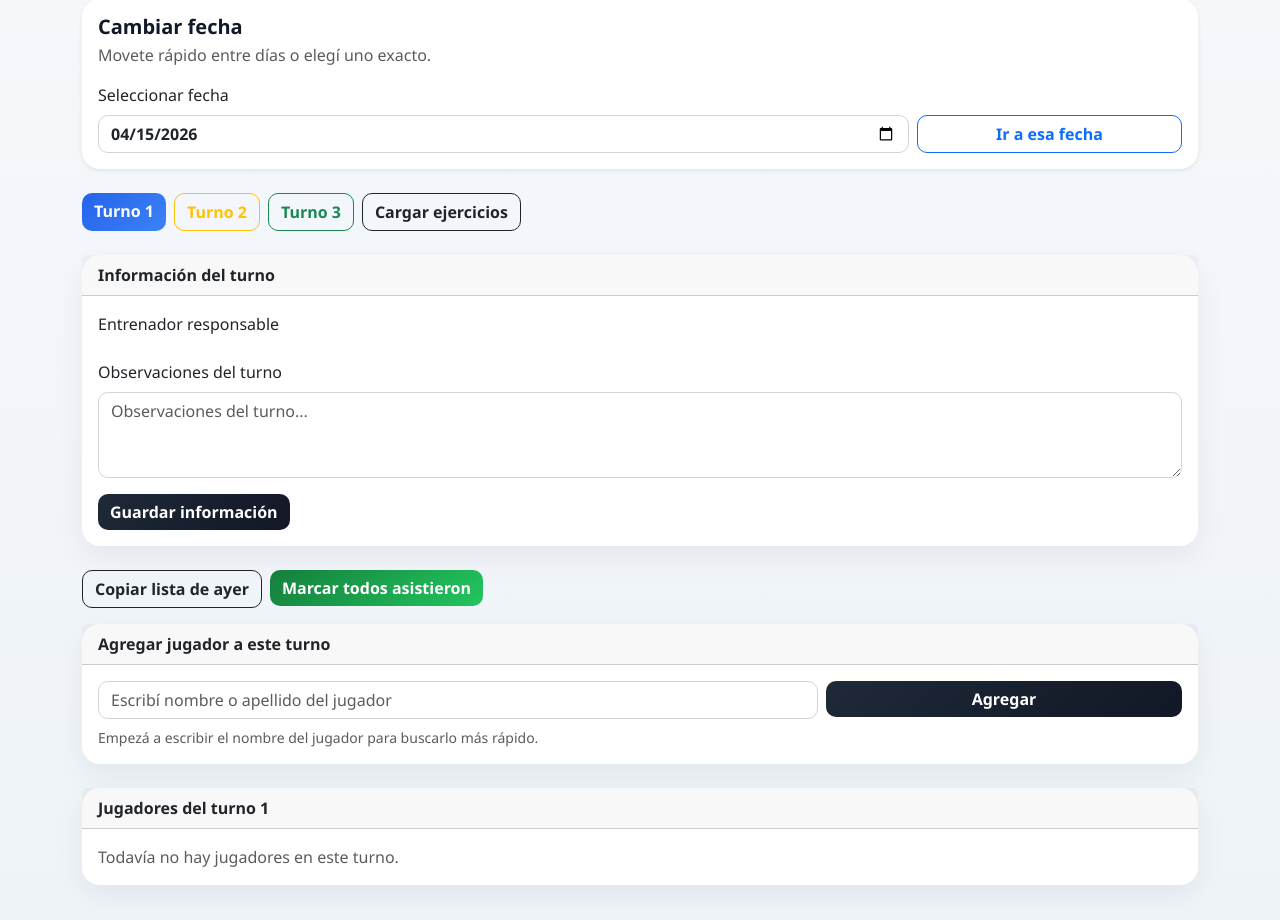
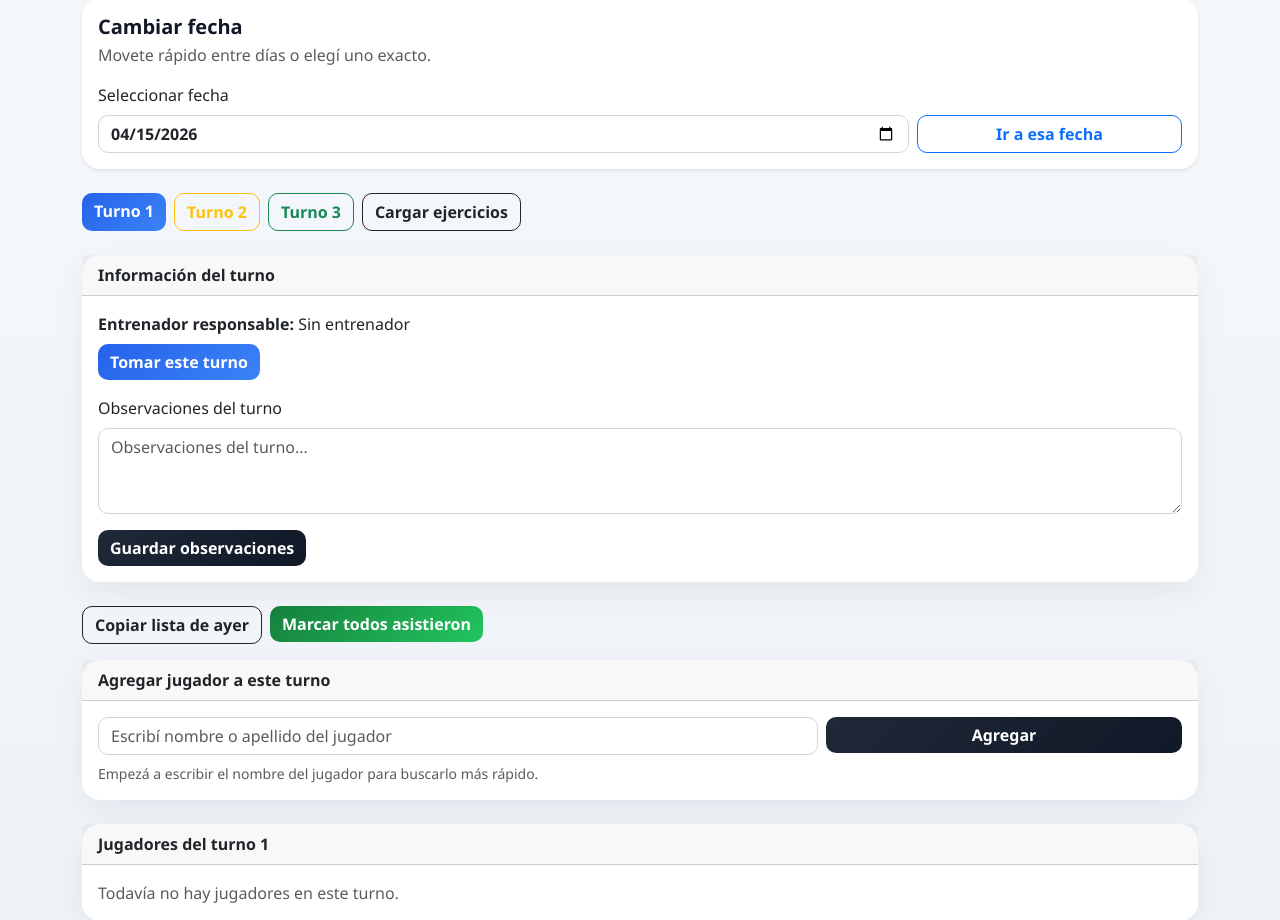
Before and after one commit to eitommy/app-entrenador-tdm, a Django app: page /dia/2026-04-15/turno/1/ in a window 1280 px wide. Shown: the part 195-1115 px from the top of the page. Run offline with Django 5.2, Linux system fonts and the light colour scheme; the visitor is signed in with stand-in values (Sample User, id 1); data comes from the database, SQL or seed files in the repository; data that the repository does not hold is empty.

Commit message:
Agrega toma de turno y acceso a ejercicios por jugador

```diff
--- a/asistencia/templates/asistencia/dia_turno.html
+++ b/asistencia/templates/asistencia/dia_turno.html
@@ -64,13 +64,24 @@
 <div class="card mb-4">
     <div class="card-header fw-bold">Información del turno</div>
     <div class="card-body">
+
+        <div class="mb-3">
+            <p class="mb-2">
+                <strong>Entrenador responsable:</strong> {{ nombre_entrenador }}
+            </p>
+
+            {% if not entrenamiento.entrenador %}
+                <form method="post" action="{% url 'tomar_turno' entrenamiento.id %}" class="mb-3">
+                    {% csrf_token %}
+                    <button type="submit" class="btn btn-primary">
+                        Tomar este turno
+                    </button>
+                </form>
+            {% endif %}
+        </div>
+
         <form method="post" action="{% url 'guardar_info_entrenamiento' entrenamiento.id %}">
             {% csrf_token %}
-
-            <div class="mb-3">
-                <label class="form-label">Entrenador responsable</label>
-                {{ entrenamiento_form.entrenador }}
-            </div>
 
             <div class="mb-3">
                 <label class="form-label">Observaciones del turno</label>
@@ -78,7 +89,7 @@
             </div>
 
             <button type="submit" class="btn btn-dark">
-                Guardar información
+                Guardar observaciones
             </button>
         </form>
     </div>
@@ -148,7 +159,12 @@
                 {% for item in asistencias %}
                     <div class="list-group-item attendance-row">
                         <div class="d-flex flex-column flex-md-row justify-content-between align-items-md-center gap-3">
-                            <div class="fw-semibold">{{ item.jugador }}</div>
+                            <div>
+                                <div class="fw-semibold">{{ item.jugador }}</div>
+                                <small class="text-muted">
+                                    Cargá los ejercicios realizados desde el botón Ejercicios.
+                                </small>
+                            </div>
 
                             <div class="d-flex flex-wrap gap-2">
                                 <button type="button"
@@ -171,6 +187,11 @@
                                         data-status="tarde">
                                     Tarde
                                 </button>
+
+                                <a class="btn btn-outline-primary"
+                                   href="{% url 'cargar_ejercicios' %}?jugador={{ item.jugador.id }}&fecha={{ fecha|date:'Y-m-d' }}">
+                                    Ejercicios
+                                </a>
 
                                 <form method="post" action="{% url 'quitar_jugador' item.id %}">
                                     {% csrf_token %}
--- a/asistencia/urls.py
+++ b/asistencia/urls.py
@@ -11,6 +11,7 @@
     path("dia/<str:fecha_str>/turno/<int:turno>/", views.dia_turno, name="dia_turno"),
 
     path("entrenamiento/<int:entrenamiento_id>/guardar-info/", views.guardar_info_entrenamiento, name="guardar_info_entrenamiento"),
+    path("entrenamiento/<int:entrenamiento_id>/tomar-turno/", views.tomar_turno, name="tomar_turno"),
     path("entrenamiento/<int:entrenamiento_id>/agregar-jugador/", views.agregar_jugador, name="agregar_jugador"),
     path("entrenamiento/<int:entrenamiento_id>/copiar-ayer/", views.copiar_lista_ayer, name="copiar_lista_ayer"),
     path("entrenamiento/<int:entrenamiento_id>/todos-asistieron/", views.marcar_todos_asistieron, name="marcar_todos_asistieron"),
--- a/asistencia/views.py
+++ b/asistencia/views.py
@@ -1,13 +1,13 @@
 from datetime import datetime, timedelta
 
 from django.contrib import messages
+from django.contrib.auth import login
 from django.contrib.auth.decorators import login_required
 from django.db.models import Q
 from django.http import JsonResponse
 from django.shortcuts import get_object_or_404, redirect, render
 from django.utils import timezone
 from django.views.decorators.http import require_POST
-from django.contrib.auth import login
 
 from .forms import EjercicioForm, EntrenamientoInfoForm, JugadorForm, RegistroEntrenadorForm
 from .models import Asistencia, Ejercicio, EjercicioRealizado, Entrenamiento, Jugador
@@ -29,6 +29,7 @@
         entrenamiento.entrenador = user
         entrenamiento.save()
 
+
 def registro(request):
     if request.method == "POST":
         form = RegistroEntrenadorForm(request.POST)
@@ -41,6 +42,7 @@
         form = RegistroEntrenadorForm()
 
     return render(request, "registration/register.html", {"form": form})
+
 
 @login_required
 def inicio(request):
@@ -131,17 +133,36 @@
 
 @login_required
 @require_POST
+def tomar_turno(request, entrenamiento_id):
+    entrenamiento = get_object_or_404(Entrenamiento, id=entrenamiento_id)
+
+    if entrenamiento.entrenador is None:
+        entrenamiento.entrenador = request.user
+        entrenamiento.save()
+        messages.success(request, "Tomaste este turno correctamente.")
+    elif entrenamiento.entrenador == request.user:
+        messages.info(request, "Este turno ya está asignado a vos.")
+    else:
+        messages.warning(request, "Este turno ya fue tomado por otro entrenador.")
+
+    return redirect(
+        "dia_turno",
+        fecha_str=entrenamiento.fecha.isoformat(),
+        turno=entrenamiento.turno,
+    )
+
+
+@login_required
+@require_POST
 def guardar_info_entrenamiento(request, entrenamiento_id):
     entrenamiento = get_object_or_404(Entrenamiento, id=entrenamiento_id)
     form = EntrenamientoInfoForm(request.POST, instance=entrenamiento)
 
     if form.is_valid():
-        entrenamiento = form.save(commit=False)
-        entrenamiento.entrenador = request.user
-        entrenamiento.save()
-        messages.success(request, "Información del turno guardada correctamente.")
+        form.save()
+        messages.success(request, "Observaciones guardadas correctamente.")
     else:
-        messages.error(request, "No se pudo guardar la información del turno.")
+        messages.error(request, "No se pudieron guardar las observaciones.")
 
     return redirect(
         "dia_turno",
```
